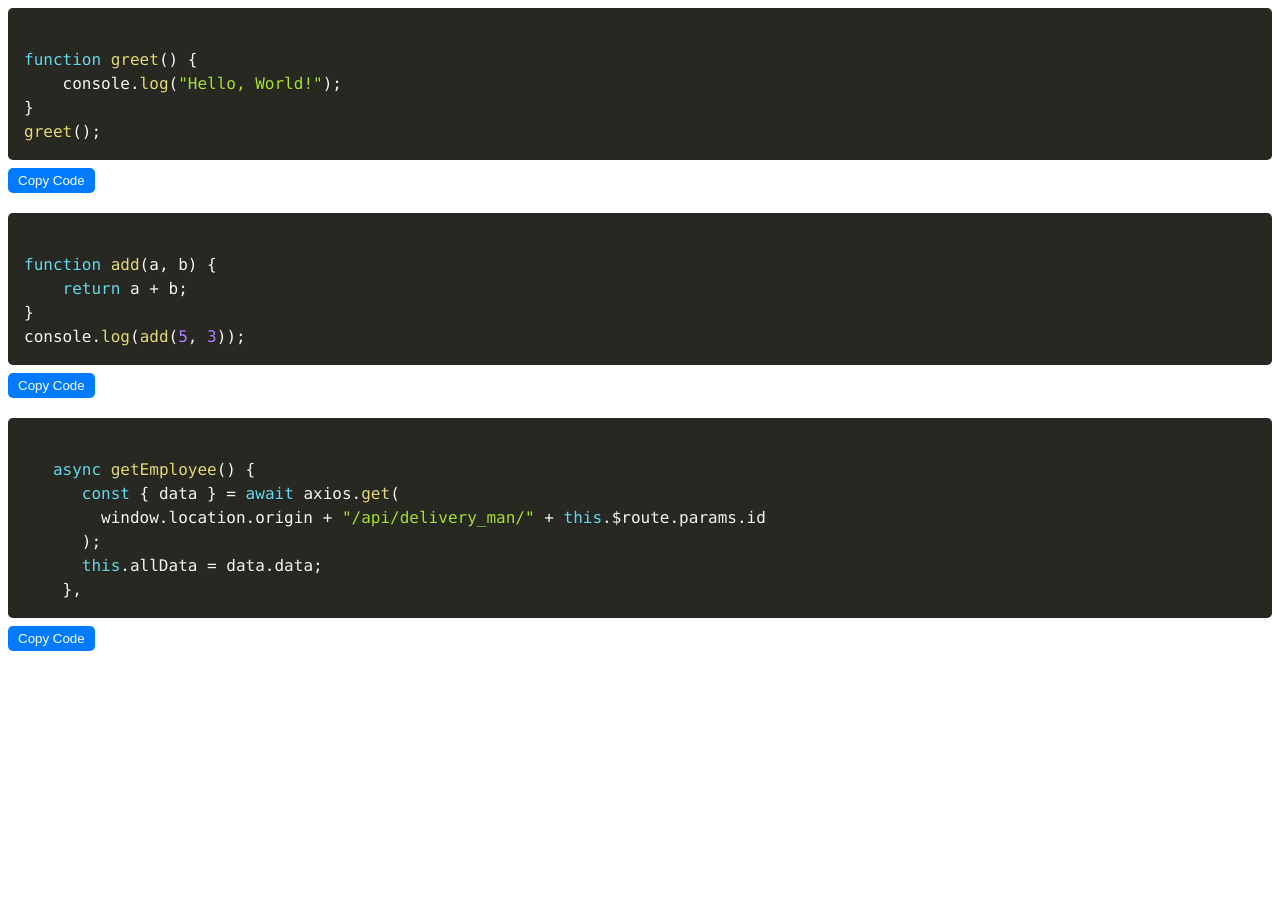
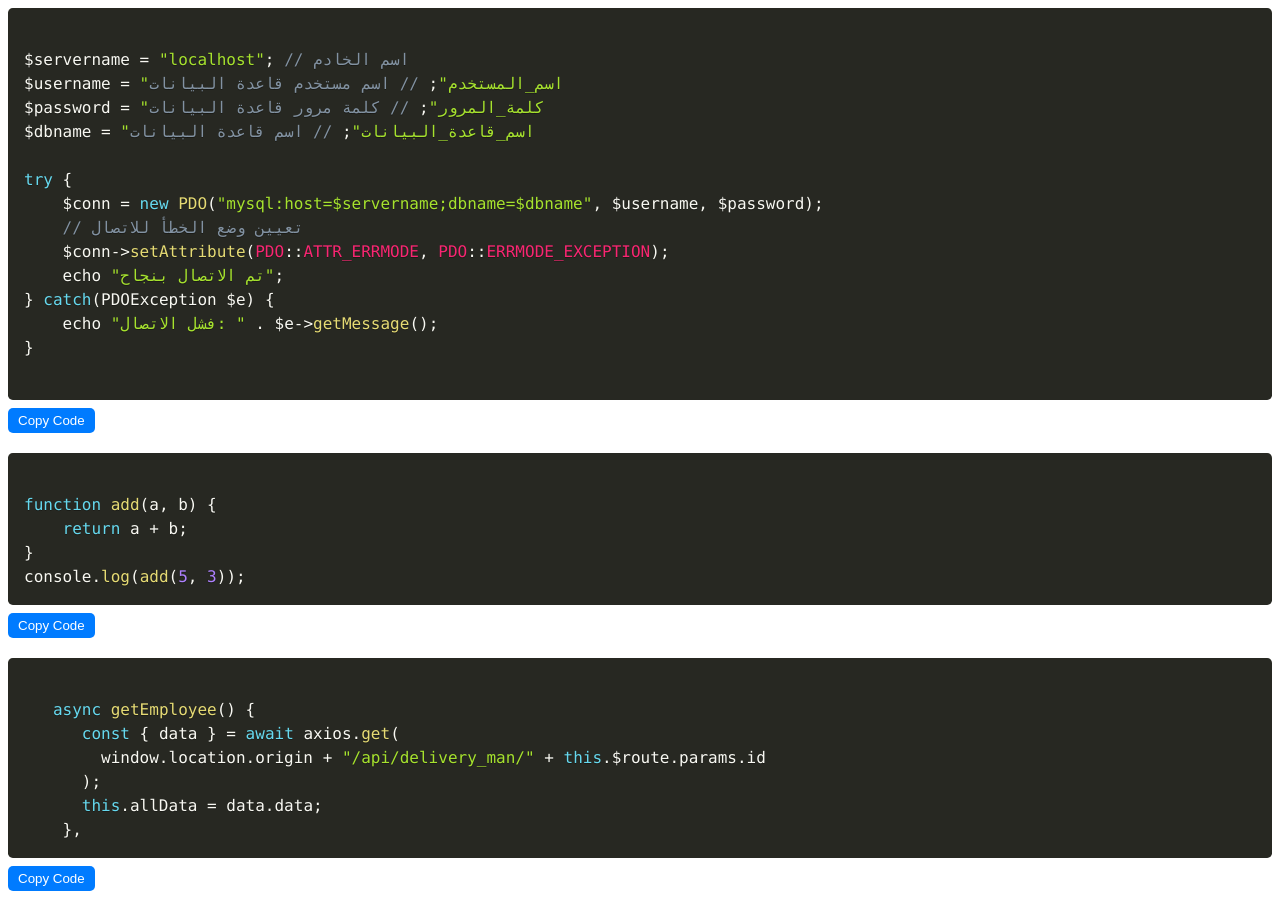
Before and after one commit to webRepoApps/l3m4wef57ob7d, a plain HTML site: page index.html in a window 1280 px wide. Before the commit the page ends 800 px from the top, so only its background shows below. Drawn offline with nearby package versions, Linux system fonts and the light colour scheme.

Commit message:
Update index.html

```diff
--- a/index.html
+++ b/index.html
@@ -41,10 +41,20 @@ const codeSnippets = [
     {
         id: 1,
         code: `
-function greet() {
-    console.log("Hello, World!");
+$servername = "localhost"; // اسم الخادم
+$username = "اسم_المستخدم"; // اسم مستخدم قاعدة البيانات
+$password = "كلمة_المرور"; // كلمة مرور قاعدة البيانات
+$dbname = "اسم_قاعدة_البيانات"; // اسم قاعدة البيانات
+
+try {
+    $conn = new PDO("mysql:host=$servername;dbname=$dbname", $username, $password);
+    // تعيين وضع الخطأ للاتصال
+    $conn->setAttribute(PDO::ATTR_ERRMODE, PDO::ERRMODE_EXCEPTION);
+    echo "تم الاتصال بنجاح";
+} catch(PDOException $e) {
+    echo "فشل الاتصال: " . $e->getMessage();
 }
-greet();
+
 `
     },
     {
```
